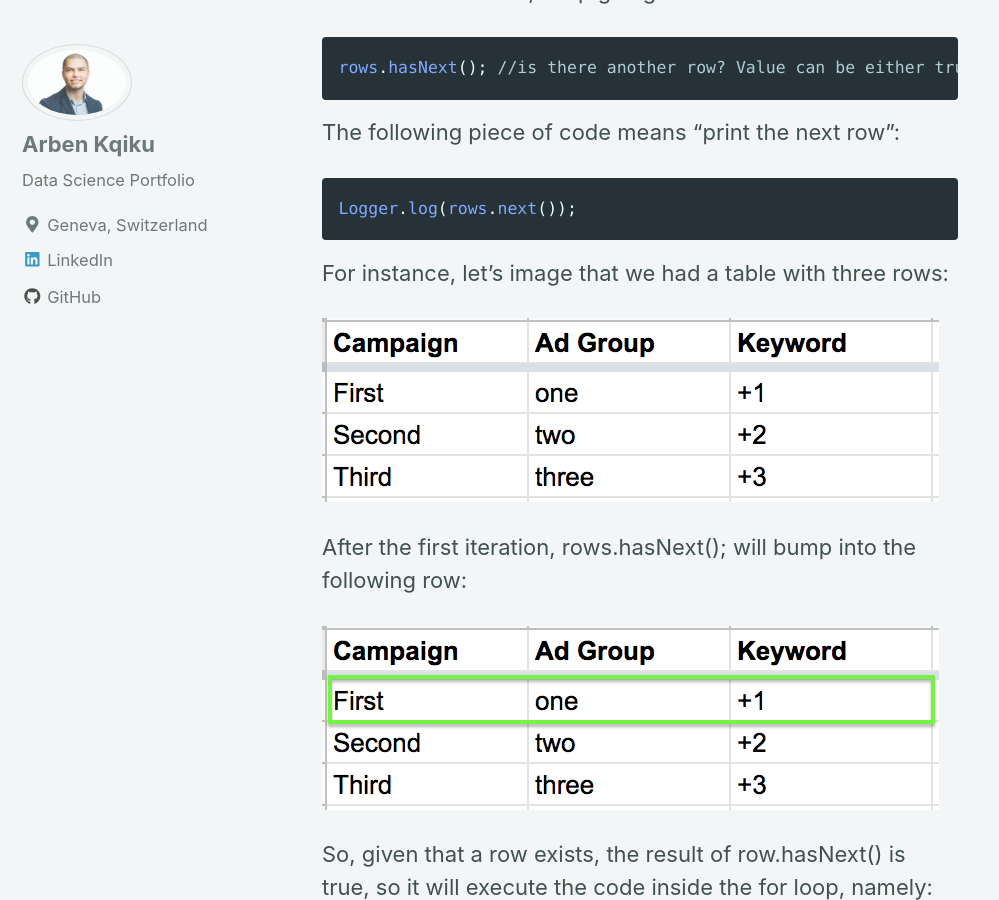
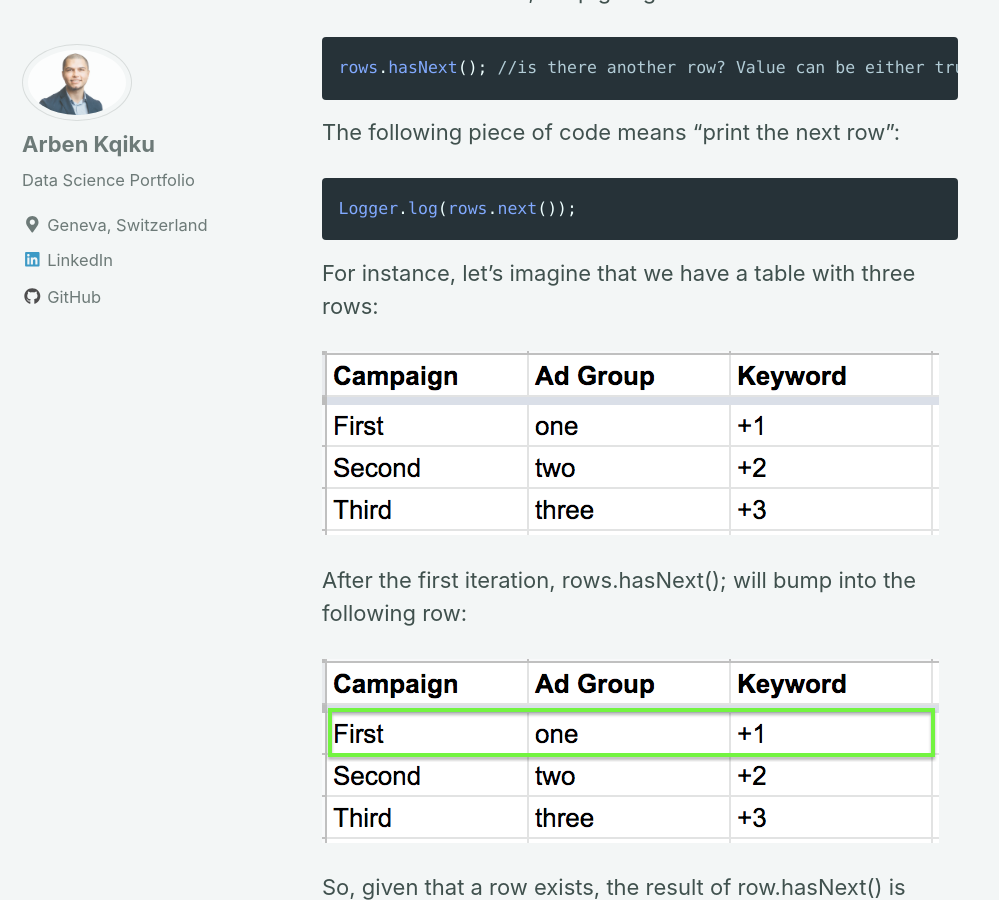
Before and after one commit to ArbenKqiku/arbenkqiku.github.io, a Jekyll site: the page built from _posts/2020-01-04-adwords-scripts-awql.md, in a window 1280 px wide and 900 px high, scrolled down 8896 px. Shown: the whole window, without its empty margins (0-999 px from the left). Built offline with Jekyll 4.4.1, drawn with Linux system fonts in a browser that asks for light colours; nearby versions of some CDN libraries; some of the changed text lies outside the part shown.

Commit message:
modified article

````diff
--- a/_posts/2020-01-04-adwords-scripts-awql.md
+++ b/_posts/2020-01-04-adwords-scripts-awql.md
@@ -170,7 +170,7 @@ The following piece of code means "print the next row":
 Logger.log(rows.next());
 ```
 
-For instance, let’s image that we had a table with three rows:
+For instance, let’s imagine that we have a table with three rows:
 
 <img src="{{ site.url }}{{ site.baseurl }}/images/article-1-google-adwords-scripts/image-11.jpg" alt="linearly separable data">
 
````
Also changed, not shown: other parts of _posts/2020-01-04-adwords-scripts-awql.md (+1 -1 lines).
